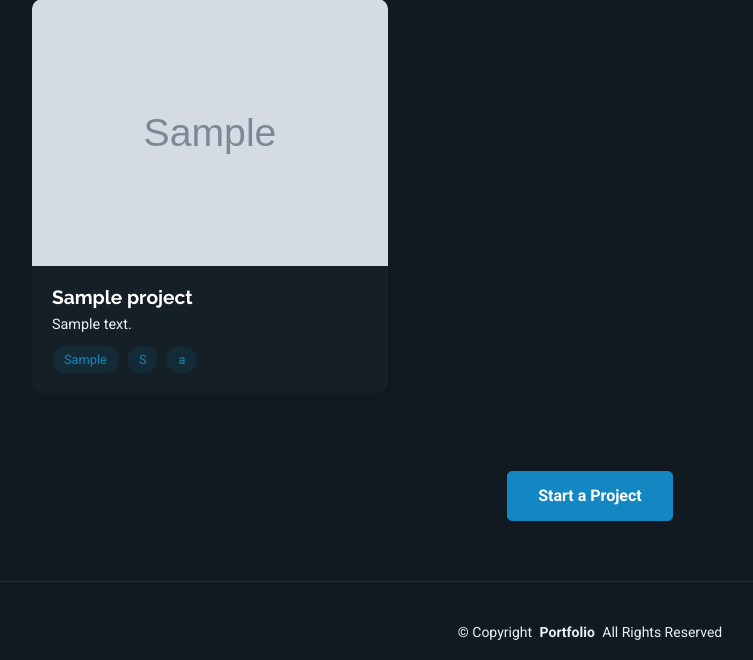
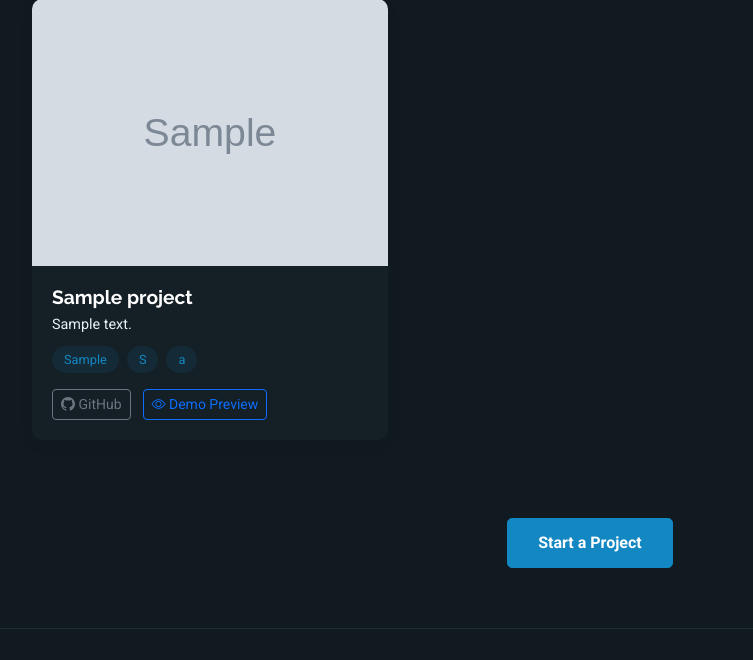
Before and after one commit to abdiwahaab12/my-resume-cv, a Flask app: page /portfolio in a window 1280 px wide. Shown: the part 429-1089 px from the top of the page, without its empty margins (50-803 px from the left). Run offline with Flask 3, Linux system fonts and the light colour scheme; tables that the repository leaves empty hold one stand-in row (values such as "Sample post"); grey boxes marked "Sample" are stand-in pictures; some libraries are stand-ins or nearby versions.

Commit message:
Fix image display and add GitHub/Demo links to portfolio projects

```diff
--- a/FolioOne/app.py
+++ b/FolioOne/app.py
@@ -1,4 +1,4 @@
-from flask import Flask, render_template, request, jsonify, redirect, url_for, flash, session
+from flask import Flask, render_template, request, jsonify, redirect, url_for, flash, session, send_from_directory
 from flask_sqlalchemy import SQLAlchemy
 from flask_migrate import Migrate
 from werkzeug.security import generate_password_hash, check_password_hash
@@ -13,6 +13,11 @@ app.config.from_object(Config)
 
 # Ensure upload directory exists
 os.makedirs(app.config['UPLOAD_FOLDER'], exist_ok=True)
+
+# Route to serve uploaded files
+@app.route('/uploads/<filename>')
+def uploaded_file(filename):
+    return send_from_directory(app.config['UPLOAD_FOLDER'], filename)
 
 db = SQLAlchemy(app)
 migrate = Migrate(app, db)
--- a/FolioOne/deploy.py
+++ b/FolioOne/deploy.py
@@ -11,6 +11,11 @@ def main():
     # Set environment variables if not set
     if not os.environ.get('SECRET_KEY'):
         os.environ['SECRET_KEY'] = 'my-super-secret-key-12345-abdiwahab-resume-website-2025'
+
+    # Ensure upload directory exists
+    upload_dir = 'static/uploads'
+    os.makedirs(upload_dir, exist_ok=True)
+    print(f"📁 Upload directory ensured: {upload_dir}")
 
     # Use persistent database path for production
     if not os.environ.get('DATABASE_URL'):
--- a/FolioOne/templates/admin/dashboard.html
+++ b/FolioOne/templates/admin/dashboard.html
@@ -540,7 +540,7 @@
                         <tr>
                             <td>
                                 ${project.image_url ?
-                                    `<img src="/static/uploads/${project.image_url}" alt="${project.title}" class="img-thumbnail" style="width: 50px; height: 50px; object-fit: cover;">` :
+                                    `<img src="/uploads/${project.image_url}" alt="${project.title}" class="img-thumbnail" style="width: 50px; height: 50px; object-fit: cover;">` :
                                     '<div class="bg-light d-flex align-items-center justify-content-center" style="width: 50px; height: 50px;"><i class="bi bi-image text-muted"></i></div>'
                                 }
                             </td>
--- a/FolioOne/templates/portfolio.html
+++ b/FolioOne/templates/portfolio.html
@@ -26,7 +26,7 @@
           <div class="portfolio-card">
             <div class="portfolio-img">
               {% if project.image_url %}
-              <img src="{{ url_for('static', filename='uploads/' + project.image_url) }}" alt="{{ project.title }}" class="img-fluid">
+              <img src="{{ url_for('uploaded_file', filename=project.image_url) }}" alt="{{ project.title }}" class="img-fluid">
               {% else %}
               <div class="no-image-placeholder d-flex align-items-center justify-content-center bg-light" style="height: 200px;">
                 <div class="text-center text-muted">
@@ -37,7 +37,7 @@
               {% endif %}
               <div class="portfolio-overlay">
                 {% if project.image_url %}
-                <a href="{{ url_for('static', filename='uploads/' + project.image_url) }}" class="glightbox portfolio-lightbox"><i class="bi bi-plus"></i></a>
+                <a href="{{ url_for('uploaded_file', filename=project.image_url) }}" class="glightbox portfolio-lightbox"><i class="bi bi-plus"></i></a>
                 {% endif %}
                 <a href="{{ url_for('portfolio_details', project_id=project.id) }}" class="portfolio-details-link"><i class="bi bi-link"></i></a>
               </div>
@@ -53,6 +53,18 @@
                   {% endfor %}
                 {% endif %}
               </div>
+              <div class="portfolio-links mt-3">
+                {% if project.github_url %}
+                <a href="{{ project.github_url }}" target="_blank" class="btn btn-outline-secondary btn-sm me-2" title="View on GitHub">
+                  <i class="bi bi-github"></i> GitHub
+                </a>
+                {% endif %}
+                {% if project.project_url %}
+                <a href="{{ project.project_url }}" target="_blank" class="btn btn-outline-primary btn-sm" title="View Live Demo">
+                  <i class="bi bi-eye"></i> Demo Preview
+                </a>
+                {% endif %}
+              </div>
             </div>
           </div>
         </div>
```
Also changed, not shown: FolioOne/templates/index.html (+13 -1 lines), FolioOne/instance/resume_db.db, FolioOne/static/uploads/20251009_205810_Screenshot_2025-10-01_184352.png (added).
